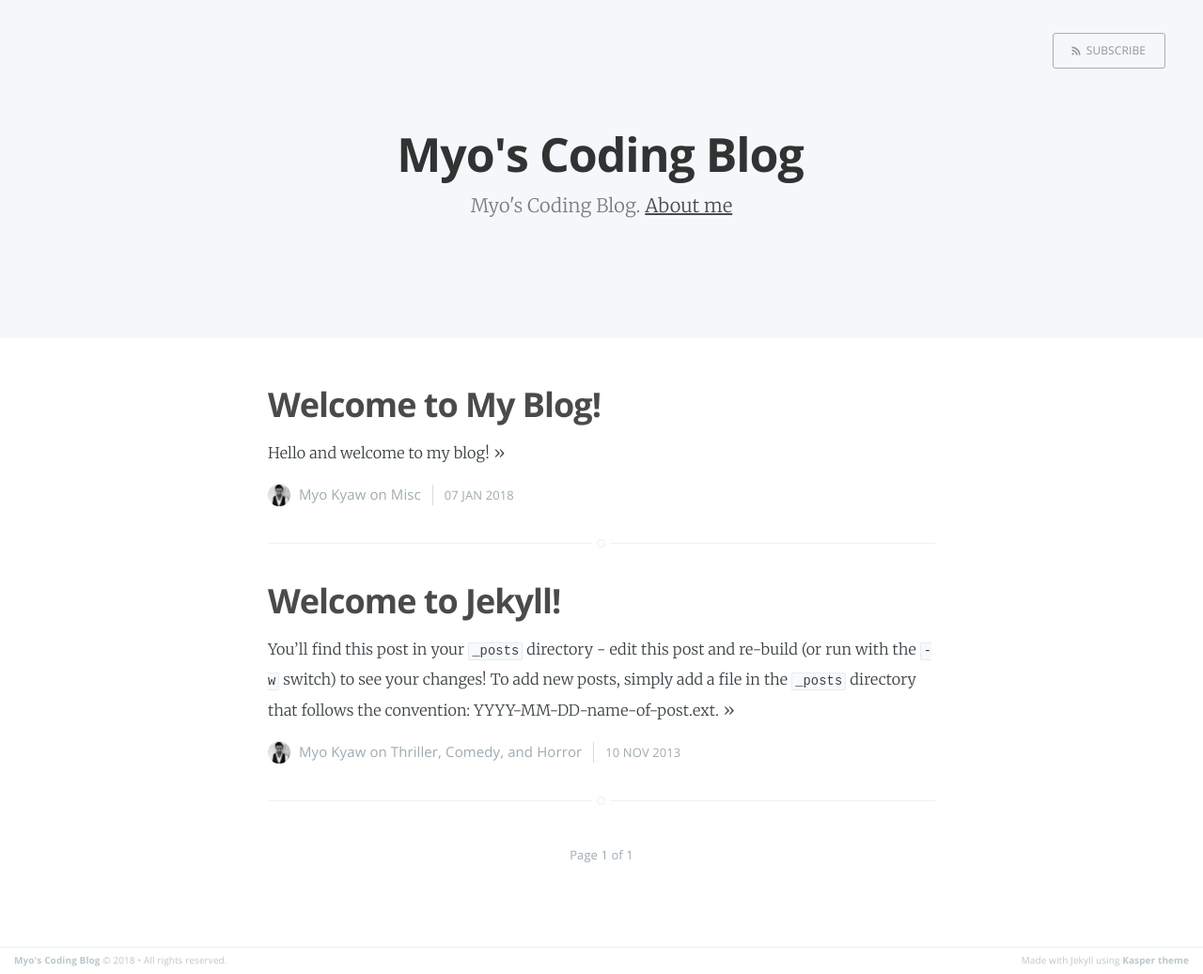
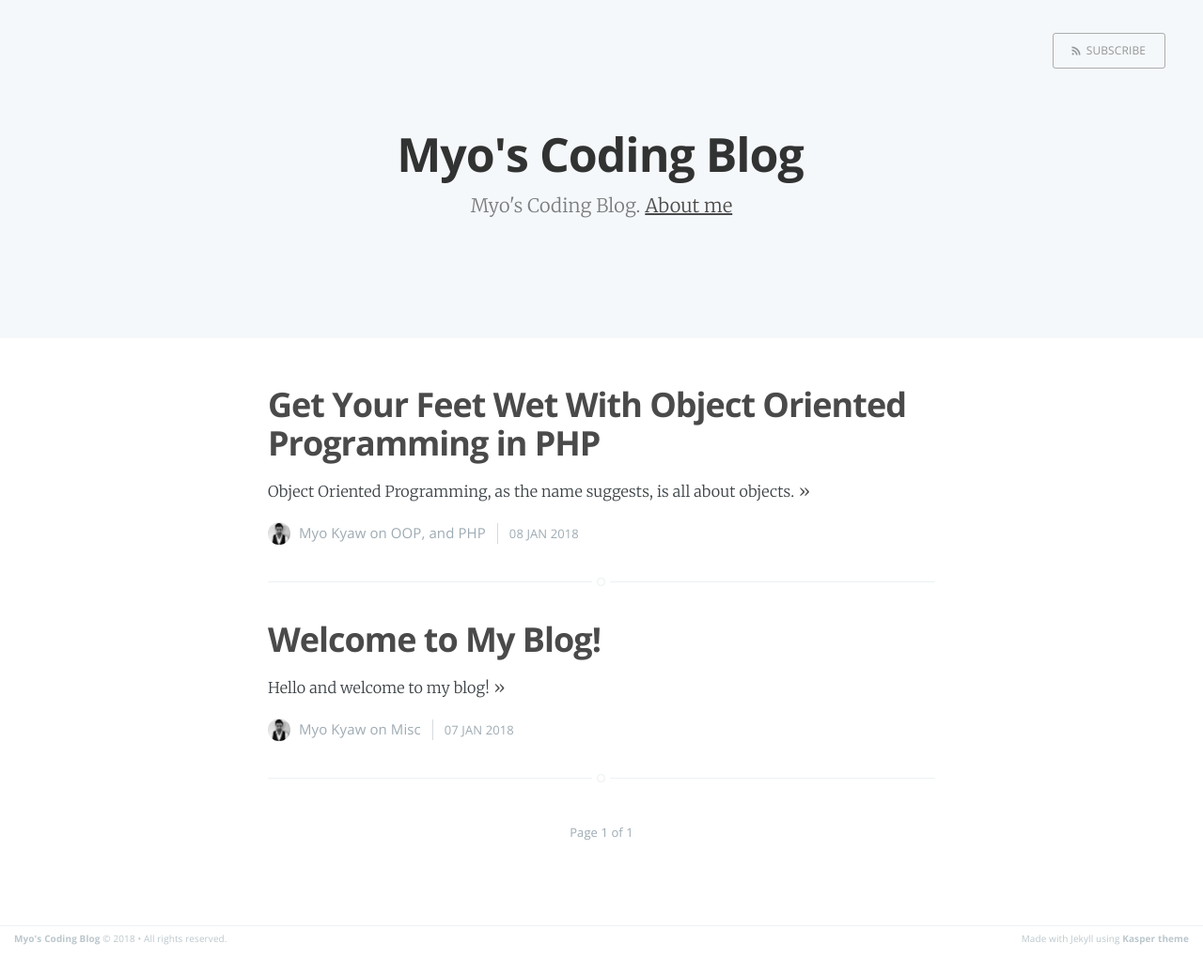
Before and after one commit to mkyaw/ideasintocode.github.io, a Jekyll site: the page built from index.html, in a window 1280 px wide. Shown: the whole page at 94% size. Built offline with Jekyll 4.4.1, drawn with Linux system fonts in a browser that asks for light colours; the list of posts is cut into pages by our own code; after the commit the page ends 1013 px from its top, so only the background shows below that.

Commit message:
Add OOP PHP blog post

```diff
--- a/_config.yml
+++ b/_config.yml
@@ -6,7 +6,7 @@ markdown: kramdown
 # highlighter: rogue
 logo: false
 paginate: 15
-baseurl: 'http://mkyaw.github.io'
+baseurl: '/'
 domain_name: 'http://mkyaw.github.io'
 google_analytics: ''
 gems: [jekyll-paginate]
--- a/_posts/2013-11-10-welcome-to-jekyll.markdown
+++ /dev/null
@@ -1,24 +0,0 @@
----
-layout: post
-title:  "Welcome to Jekyll!"
-date:   2013-11-10 10:18:00
-categories: Thriller Comedy Horror
----
-
-You'll find this post in your `_posts` directory - edit this post and re-build (or run with the `-w` switch) to see your changes!
-To add new posts, simply add a file in the `_posts` directory that follows the convention: YYYY-MM-DD-name-of-post.ext.
-
-Jekyll also offers powerful support for code snippets:
-
-{% highlight ruby %}
-def print_hi(name)
-  puts "Hi, #{name}"
-end
-print_hi('Tom')
-#=> prints 'Hi, Tom' to STDOUT.
-{% endhighlight %}
-
-Check out the [Jekyll docs][jekyll] for more info on how to get the most out of Jekyll. File all bugs/feature requests at [Jekyll's GitHub repo][jekyll-gh].
-
-[jekyll-gh]: https://github.com/mojombo/jekyll
-[jekyll]:    http://jekyllrb.com
--- /dev/null
+++ b/_posts/2018-01-08-object-oriented-programming-PHP.md
@@ -0,0 +1,49 @@
+---
+layout: post
+title:  "Get Your Feet Wet With Object Oriented Programming in PHP"
+date:   2018-01-08 08:18:00
+categories: OOP, PHP
+---
+
+Object Oriented Programming, as the name suggests, is all about objects.
+
+You are basically trying to create a piece of software neatly organized in objects. This approach makes the code scalable with reusable components.
+
+### Man Class
+
+Let’s say you want to create a program about men in general.
+
+
+Average men have all kinds of stuff in common like giving firm handshakes, being stubborn, not putting toilet paper rolls back, falling in love with the latest gadgets, etc. These could be described as behaviors or methods of Man object.
+
+Men also have their own distinct features like age, height, favorite sports, favorite drinks, etc. These could be described as properties or attributes of Man object.
+
+With these in mind, creating a Man class is not so difficult anymore. So, the program would go like this.
+
+{%highlight php %}
+<?php
+
+class Man
+{
+    public $name;
+    public $age;
+    public $height;
+    public $fav_sports;
+    public $fav_drinks;
+
+    public function giveFirmHandshakes()
+    {
+        return "I give firm handshakes.";
+    }
+
+    public function beStubborn()
+    {
+        return "I am stubborn.";
+    }
+
+    public function notPutToiletPaper()
+    {
+        return "It's not humanly possible to remember to put toilet paper rolls when they are finished";
+    }
+}
+{% endhighlight %}
```
Also changed, not shown: _posts/2018-01-07-welcome.md (renamed from _posts/2018-01-07-Welcome.markdown).
